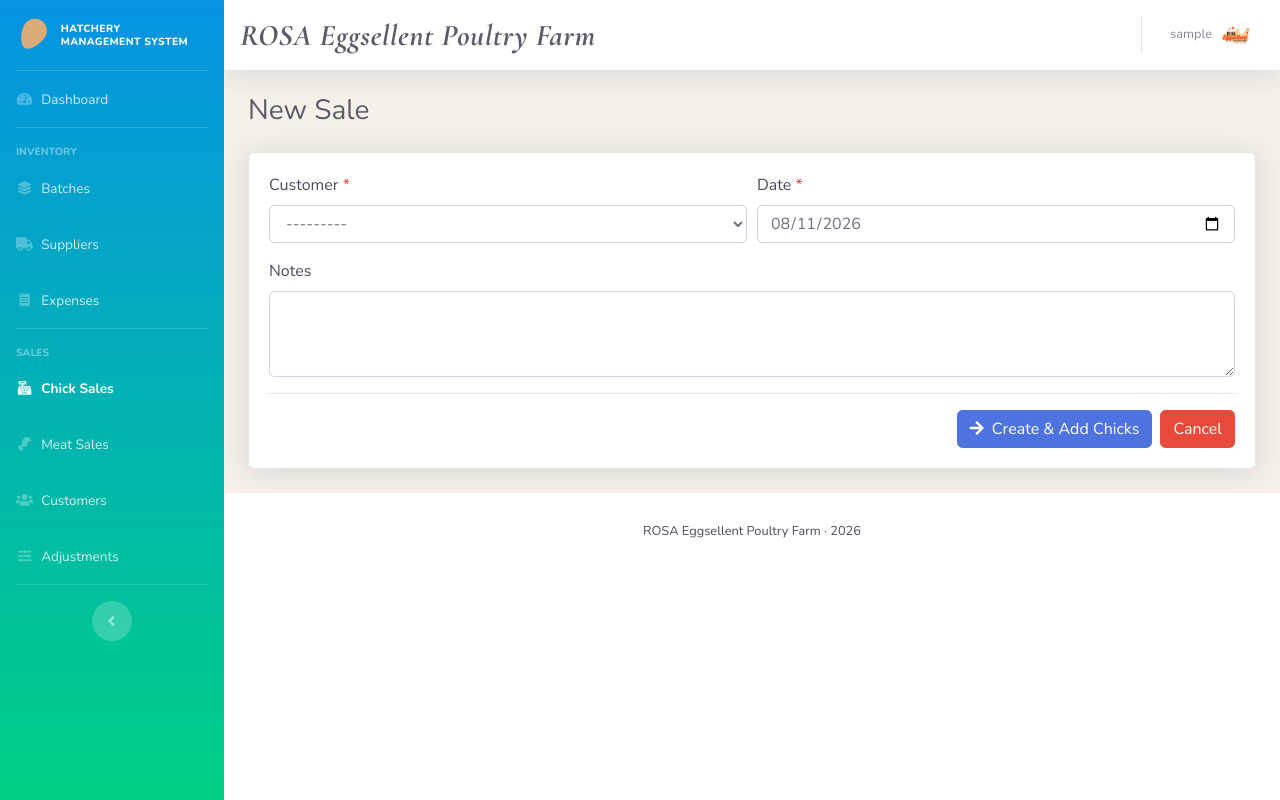
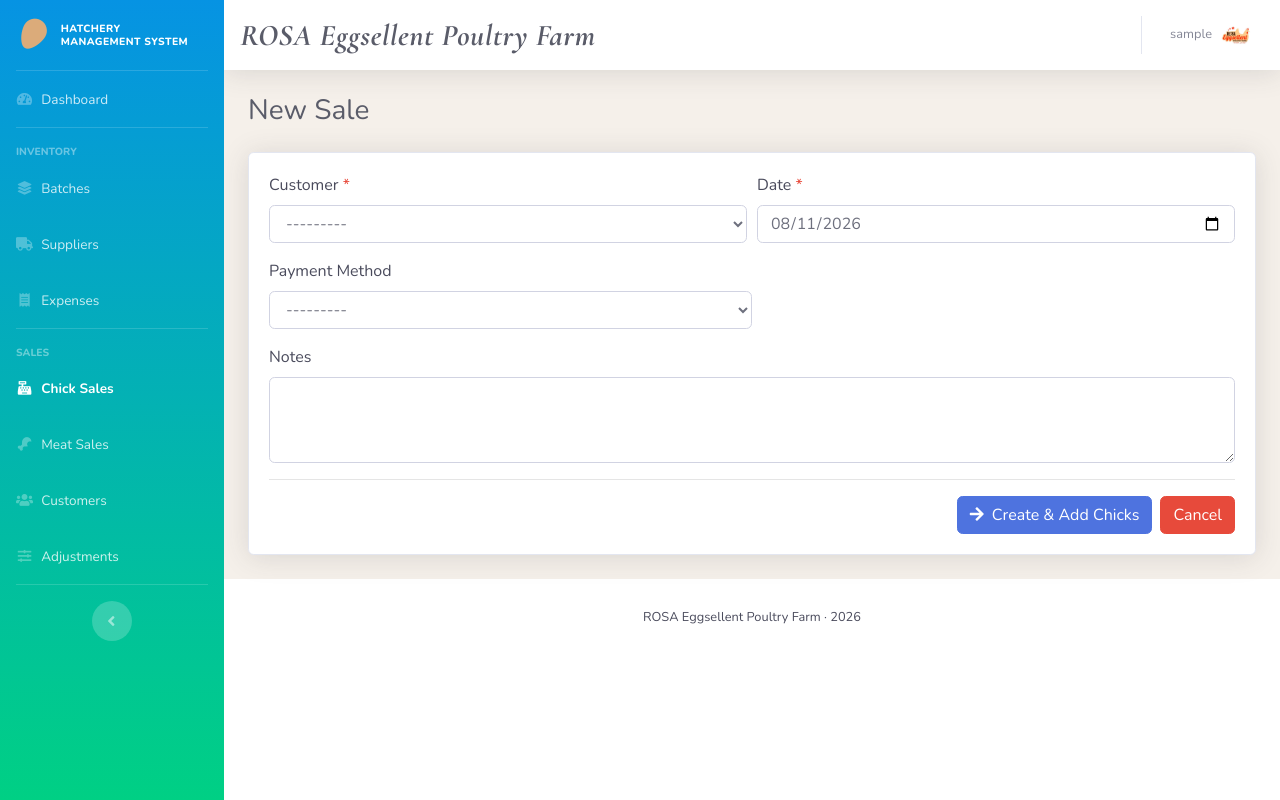
Before and after one commit to Unkerpaulie/hatchery, a Django app: page /sales/new/ in a window 1280 px wide. Run offline with Django 5.2, Linux system fonts and the light colour scheme; the visitor is signed in with stand-in values (Sample User, id 1); data that the repository does not hold is empty; some libraries are stand-ins or nearby versions.

Commit message:
updated sales models, added payment method

```diff
--- a/sales/forms.py
+++ b/sales/forms.py
@@ -133,11 +133,12 @@ class CustomerForm(forms.ModelForm):
 class SaleForm(forms.ModelForm):
     class Meta:
         model = Sale
-        fields = ["customer", "date", "notes"]
+        fields = ["customer", "date", "payment_method", "notes"]
         widgets = {
-            "customer": forms.Select(attrs=_SELECT),
-            "date":     forms.DateInput(attrs=_DATE),
-            "notes":    forms.Textarea(attrs=_TEXTAREA),
+            "customer":       forms.Select(attrs=_SELECT),
+            "date":           forms.DateInput(attrs=_DATE),
+            "payment_method": forms.Select(attrs=_SELECT),
+            "notes":          forms.Textarea(attrs=_TEXTAREA),
         }
 
 
--- a/sales/models.py
+++ b/sales/models.py
@@ -46,10 +46,23 @@ class Sale(AuditedModel):
         CLOSED    = "closed",    "Closed"
         CANCELLED = "cancelled", "Cancelled"
 
-    customer = models.ForeignKey(Customer, on_delete=models.PROTECT, related_name="sales")
-    date     = models.DateField(default=timezone.localdate)
-    notes    = models.TextField(blank=True)
-    status   = models.CharField(max_length=16, choices=Status.choices, default=Status.PENDING)
+    class PaymentMethod(models.TextChoices):
+        CASH          = "cash",          "Cash"
+        DEBIT_CARD    = "debit_card",    "Debit Card"
+        CREDIT_CARD   = "credit_card",   "Credit Card"
+        BANK_TRANSFER = "bank_transfer", "Bank Transfer"
+
+    customer       = models.ForeignKey(Customer, on_delete=models.PROTECT, related_name="sales")
+    date           = models.DateField(default=timezone.localdate)
+    notes          = models.TextField(blank=True)
+    status         = models.CharField(max_length=16, choices=Status.choices, default=Status.PENDING)
+    payment_method = models.CharField(
+        max_length=16,
+        choices=PaymentMethod.choices,
+        blank=True,
+        default="",
+        help_text="How the customer paid (recorded when the sale is closed).",
+    )
 
     created_at = models.DateTimeField(auto_now_add=True)
     updated_at = models.DateTimeField(auto_now=True)
--- a/templates/sales/sale_detail.html
+++ b/templates/sales/sale_detail.html
@@ -54,6 +54,8 @@
             <dd class="col-sm-9">{{ sale.date }}</dd>
             <dt class="col-sm-3">Status</dt>
             <dd class="col-sm-9">{{ sale.get_status_display }}</dd>
+            <dt class="col-sm-3">Payment Method</dt>
+            <dd class="col-sm-9">{{ sale.get_payment_method_display|default:"—" }}</dd>
             {% if sale.notes %}
             <dt class="col-sm-3">Notes</dt>
             <dd class="col-sm-9">{{ sale.notes }}</dd>
--- a/templates/sales/sale_form.html
+++ b/templates/sales/sale_form.html
@@ -26,6 +26,13 @@
                     {% endif %}
                 </div>
             </div>
+            <div class="form-group col-md-6 px-0">
+                <label>Payment Method</label>
+                {{ form.payment_method }}
+                {% if form.payment_method.errors %}
+                    <div class="invalid-feedback d-block">{{ form.payment_method.errors|join:", " }}</div>
+                {% endif %}
+            </div>
             <div class="form-group">
                 <label>Notes</label>
                 {{ form.notes }}
```
Also changed, not shown: sales/migrations/0008_sale_payment_method.py (added).
